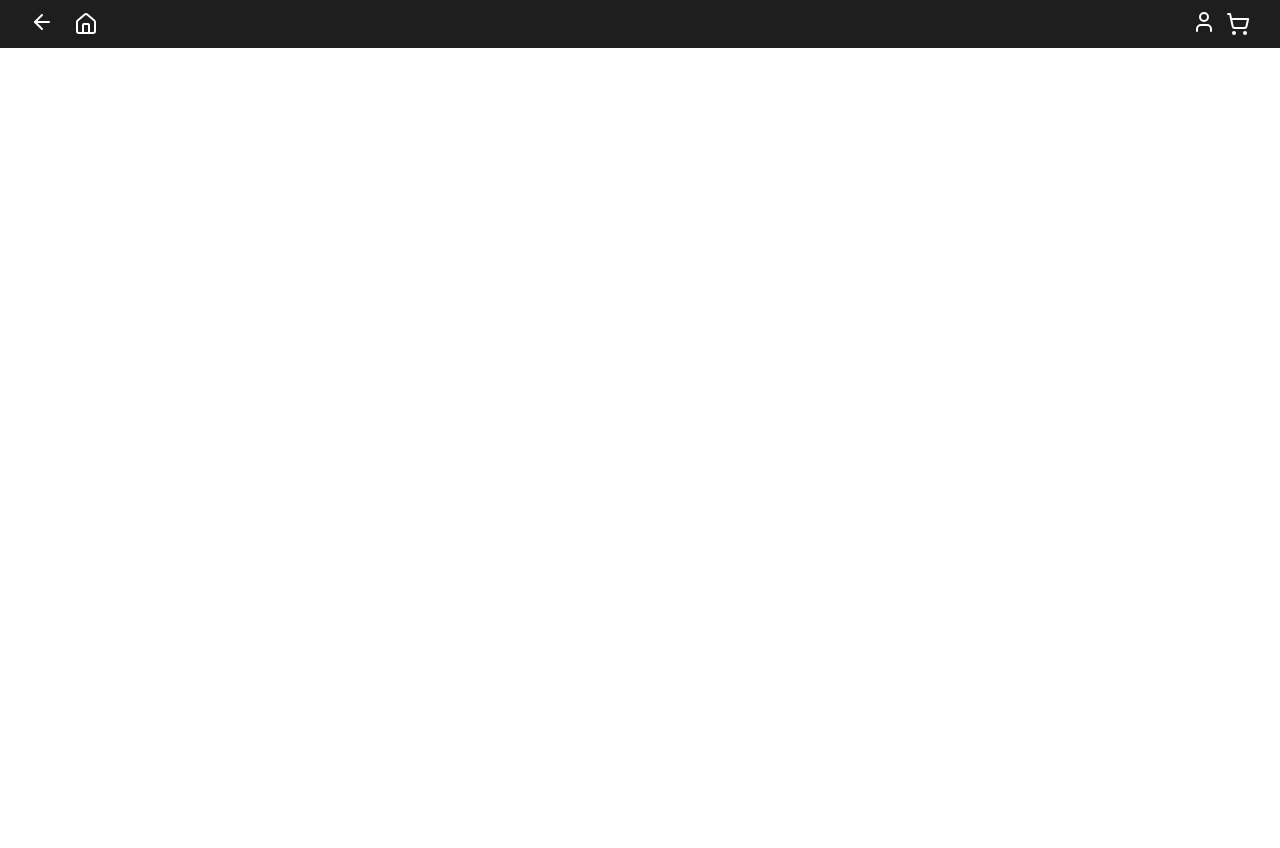
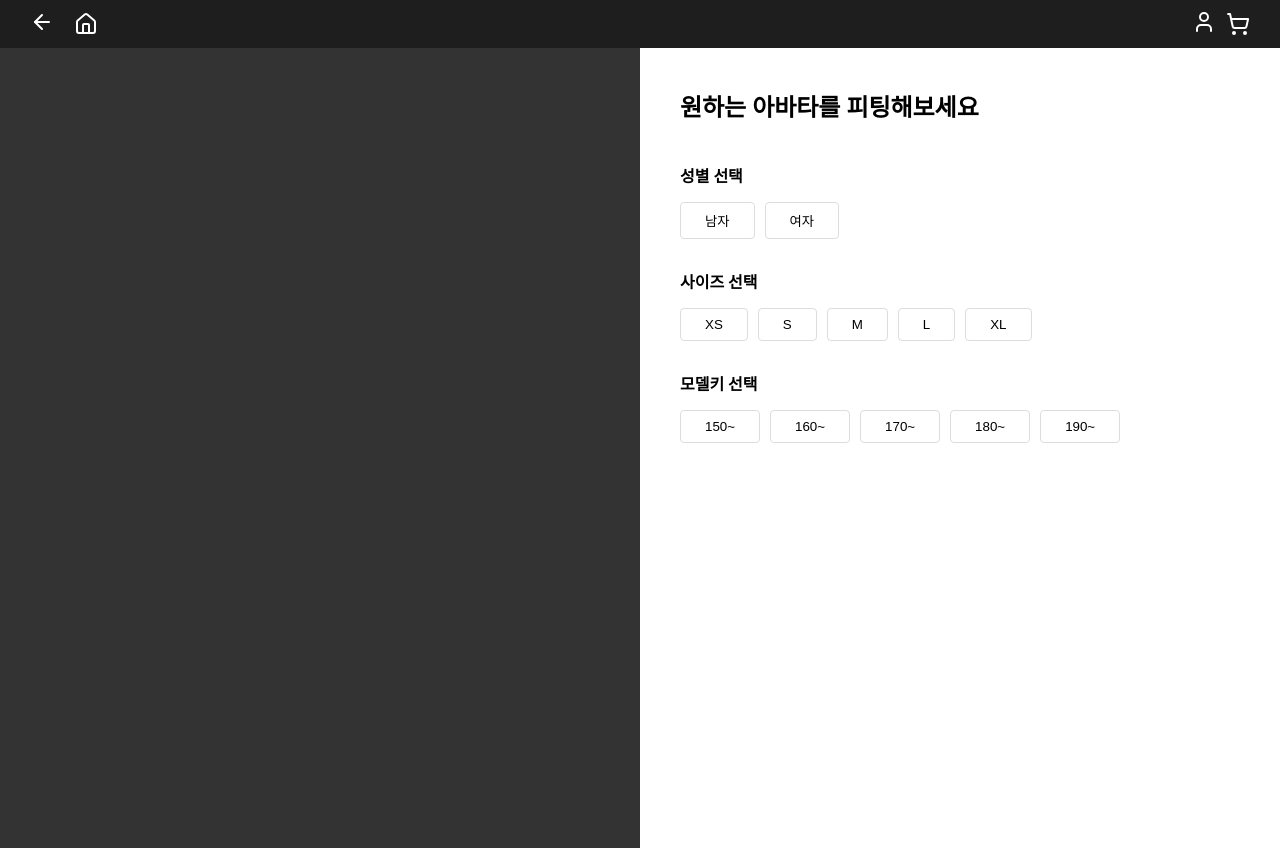
Before and after one commit to MJU-TeamProject2/MJU-FE, a React (Vite) app: page /fitting in a window 1280 px wide. Before the commit the page ends 800 px from the top, so only its background shows below. Built offline with nearby package versions, Linux system fonts and the light colour scheme; no server answers; a web font is replaced by a local one.

Commit message:
feat: Fitting UI

```diff
--- a/src/component/product/ThreeJsModelViewer.tsx
+++ b/src/component/product/ThreeJsModelViewer.tsx
@@ -5,13 +5,33 @@ import { MTLLoader } from 'three/examples/jsm/loaders/MTLLoader.js'
 import { OrbitControls } from 'three/examples/jsm/controls/OrbitControls.js'
 import { ClothesItem, retrieveClothesDetail } from '@/api/clothesApi'
 
+const buttonStyles = {
+  padding: '8px 24px',
+  border: '1px solid #ddd',
+  borderRadius: '4px',
+  backgroundColor: 'white',
+  cursor: 'pointer',
+  transition: 'all 0.2s ease',
+}
+
+const selectedButtonStyles = {
+  ...buttonStyles,
+  backgroundColor: '#2196F3',
+  color: 'white',
+  border: '1px solid #2196F3',
+}
+
 const ThreeJsModelViewer: React.FC<{ objId: string; mtlId: string }> = ({
-  objId,
-  mtlId,
-}) => {
+                                                                          objId,
+                                                                          mtlId,
+                                                                        }) => {
   const [objClothesItem, setObjClothesItem] = useState<ClothesItem | null>(null)
   const [mtlClothesItem, setMtlClothesItem] = useState<ClothesItem | null>(null)
   const mountRef = useRef<HTMLDivElement>(null)
+
+  const [gender, setGender] = useState<'남자' | '여자' | null>(null)
+  const [size, setSize] = useState<'XS' | 'S' | 'M' | 'L' | 'XL' | null>(null)
+  const [height, setHeight] = useState<'150~' | '160~' | '170~' | '180~' | '190~' | null>(null)
 
   useEffect(() => {
     const fetchClothesItems = async () => {
@@ -29,36 +49,46 @@ const ThreeJsModelViewer: React.FC<{ objId: string; mtlId: string }> = ({
     if (!mountRef.current) return
     if (objClothesItem == null || mtlClothesItem == null) return
 
-    // Scene setup
+    const container = mountRef.current
+    const renderWidth = container.clientWidth
+    const renderHeight = container.clientHeight
+
     const scene = new THREE.Scene()
+    scene.background = new THREE.Color('#333333')
+
     const camera = new THREE.PerspectiveCamera(
       75,
-      window.innerWidth / window.innerHeight,
+      renderWidth / renderHeight,
       0.1,
-      1000
+      1000,
     )
-    const renderer = new THREE.WebGLRenderer()
-    renderer.setSize(window.innerWidth, window.innerHeight)
-    mountRef.current.appendChild(renderer.domElement)
 
-    // OrbitControls setup
+    const renderer = new THREE.WebGLRenderer({
+      antialias: true,
+    })
+
+    renderer.setSize(renderWidth, renderHeight)
+
+    // 기존 canvas 제거
+    while (container.firstChild) {
+      container.removeChild(container.firstChild)
+    }
+
+    container.appendChild(renderer.domElement)
+
     const controls = new OrbitControls(camera, renderer.domElement)
     controls.enableDamping = true
     controls.dampingFactor = 0.25
     controls.screenSpacePanning = false
     controls.maxPolarAngle = Math.PI / 2
 
-    // Lighting setup
     const ambientLight = new THREE.AmbientLight(0xffffff, 0.5)
     scene.add(ambientLight)
 
     const directionalLight = new THREE.DirectionalLight(0xffffff, 0.5)
     directionalLight.position.set(1, 1, 1).normalize()
     scene.add(directionalLight)
-    const axesHelper = new THREE.AxesHelper(5);
-    scene.add(axesHelper);
 
-    // Model loading
     const mtlLoader = new MTLLoader()
     mtlLoader.load(mtlClothesItem.objectUrl, (materials) => {
       materials.preload()
@@ -85,7 +115,7 @@ const ThreeJsModelViewer: React.FC<{ objId: string; mtlId: string }> = ({
 
           scene.add(object)
 
-          camera.position.set(0, 0, 15)
+          camera.position.set(0, 0, 0.3)
           camera.lookAt(new THREE.Vector3(0, 0, 0))
         },
         (xhr) => {
@@ -93,11 +123,10 @@ const ThreeJsModelViewer: React.FC<{ objId: string; mtlId: string }> = ({
         },
         (error) => {
           console.log('An error happened', error)
-        }
+        },
       )
     })
 
-    // Animation
     const animate = () => {
       requestAnimationFrame(animate)
       controls.update()
@@ -105,23 +134,142 @@ const ThreeJsModelViewer: React.FC<{ objId: string; mtlId: string }> = ({
     }
     animate()
 
-    // Window resize handler
     const handleResize = () => {
-      camera.aspect = window.innerWidth / window.innerHeight
+      const width = container.clientWidth
+      const height = container.clientHeight
+
+      camera.aspect = width / height
       camera.updateProjectionMatrix()
-      renderer.setSize(window.innerWidth, window.innerHeight)
+      renderer.setSize(width, height)
     }
     window.addEventListener('resize', handleResize, false)
 
-    // Cleanup
     return () => {
       window.removeEventListener('resize', handleResize)
-      mountRef.current?.removeChild(renderer.domElement)
-      controls.dispose() // OrbitControls 정리
+      renderer.dispose()
+      controls.dispose()
     }
   }, [objClothesItem, mtlClothesItem])
 
-  return <div ref={mountRef} style={{ width: '100%', height: '100%' }} />
+  const SelectionButton = ({
+                             selected,
+                             onClick,
+                             children
+                           }: {
+    selected: boolean;
+    onClick: () => void;
+    children: React.ReactNode
+  }) => (
+    <button
+      onClick={onClick}
+      style={selected ? selectedButtonStyles : buttonStyles}
+    >
+      {children}
+    </button>
+  )
+
+  return (
+    <div style={{
+      display: 'flex',
+      width: '100%',
+      height: '100vh'
+    }}>
+      <div
+        ref={mountRef}
+        style={{
+          width: '50%',
+          height: '100%',
+          backgroundColor: '#333'
+        }}
+      />
+      <div style={{
+        width: '50%',
+        height: '100%',
+        padding: '40px',
+        backgroundColor: '#fff'
+      }}>
+        <h2 style={{
+          fontSize: '24px',
+          fontWeight: 'bold',
+          marginBottom: '40px'
+        }}>
+          원하는 아바타를 피팅해보세요
+        </h2>
+
+        <div style={{ marginBottom: '30px' }}>
+          <h3 style={{
+            fontSize: '16px',
+            marginBottom: '15px'
+          }}>
+            성별 선택
+          </h3>
+          <div style={{
+            display: 'flex',
+            gap: '10px'
+          }}>
+            <SelectionButton
+              selected={gender === '남자'}
+              onClick={() => setGender('남자')}
+            >
+              남자
+            </SelectionButton>
+            <SelectionButton
+              selected={gender === '여자'}
+              onClick={() => setGender('여자')}
+            >
+              여자
+            </SelectionButton>
+          </div>
+        </div>
+
+        <div style={{ marginBottom: '30px' }}>
+          <h3 style={{
+            fontSize: '16px',
+            marginBottom: '15px'
+          }}>
+            사이즈 선택
+          </h3>
+          <div style={{
+            display: 'flex',
+            gap: '10px'
+          }}>
+            {['XS', 'S', 'M', 'L', 'XL'].map((s) => (
+              <SelectionButton
+                key={s}
+                selected={size === s}
+                onClick={() => setSize(s as any)}
+              >
+                {s}
+              </SelectionButton>
+            ))}
+          </div>
+        </div>
+
+        <div>
+          <h3 style={{
+            fontSize: '16px',
+            marginBottom: '15px'
+          }}>
+            모델키 선택
+          </h3>
+          <div style={{
+            display: 'flex',
+            gap: '10px'
+          }}>
+            {['150~', '160~', '170~', '180~', '190~'].map((h) => (
+              <SelectionButton
+                key={h}
+                selected={height === h}
+                onClick={() => setHeight(h as any)}
+              >
+                {h}
+              </SelectionButton>
+            ))}
+          </div>
+        </div>
+      </div>
+    </div>
+  )
 }
 
 export default ThreeJsModelViewer
```
